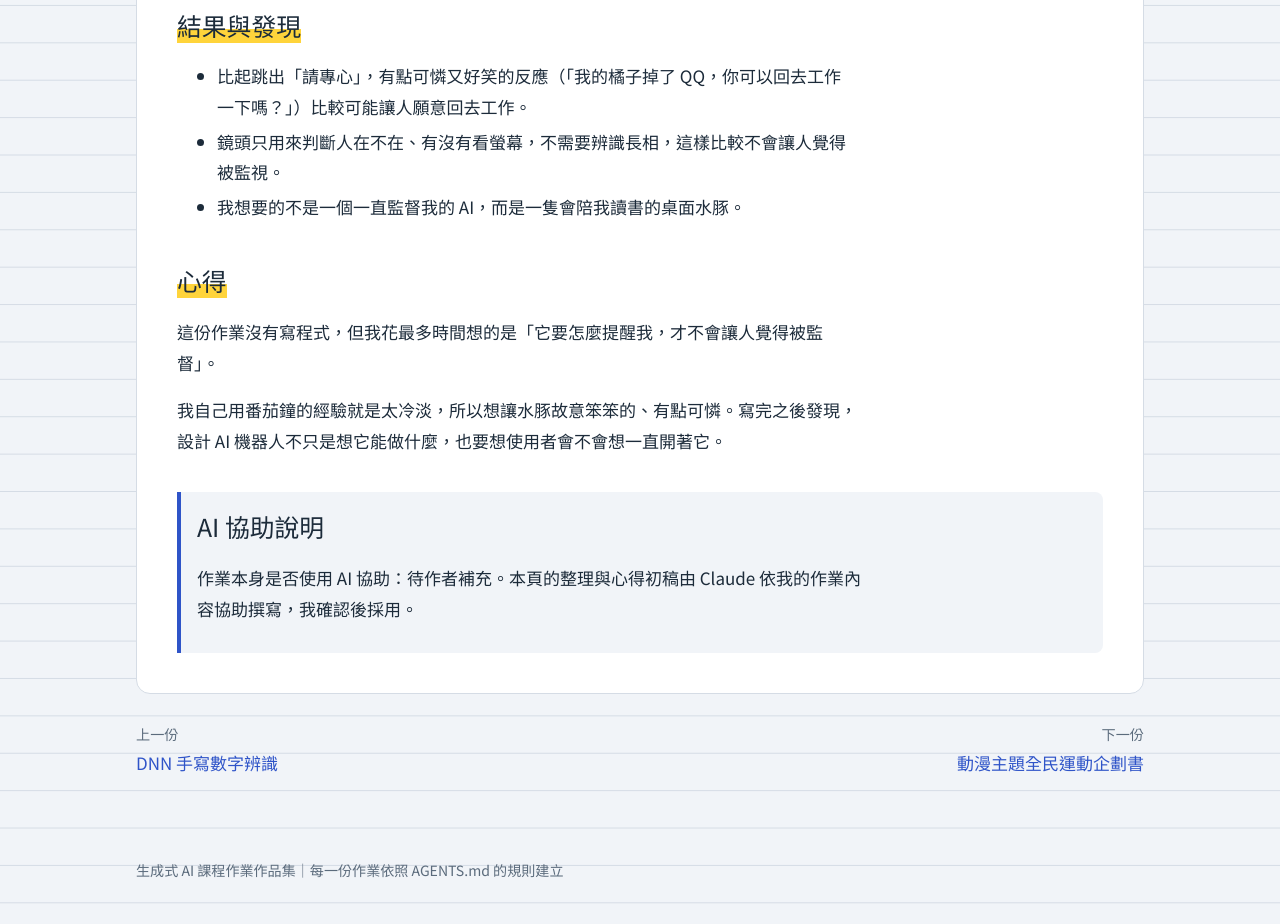
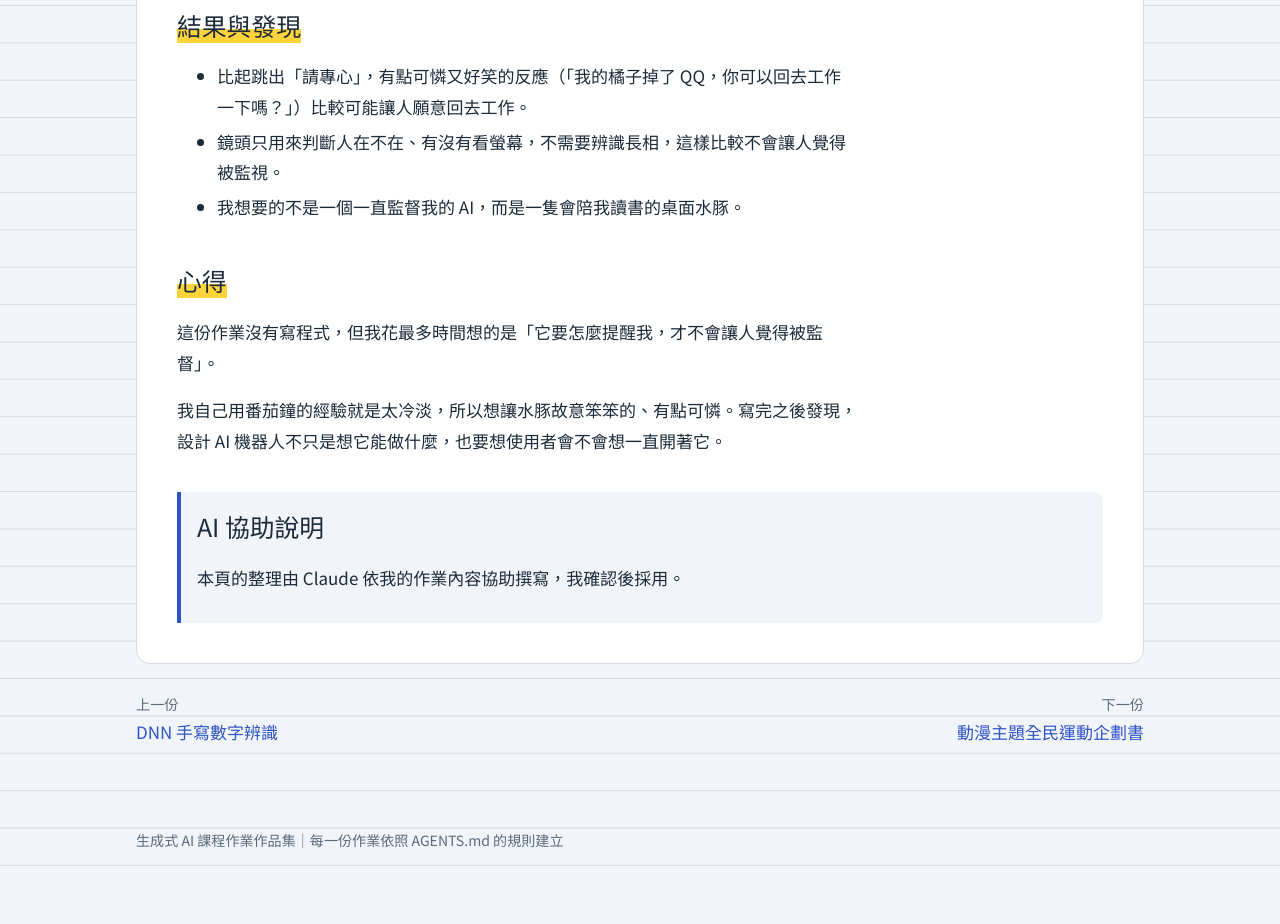
Before and after one commit to elainechiu2005-collab/genai-portfolio, a plain HTML site: page works/w03-cute-bot.html in a window 1280 px wide. Shown: the part 1042-1966 px from the top of the page. After the commit the page ends 1935 px from the top, so only its background shows below. Drawn offline with Linux system fonts and the light colour scheme; a web font is replaced by a local one.

Commit message:
Update w03-cute-bot.html

```diff
--- a/works/w03-cute-bot.html
+++ b/works/w03-cute-bot.html
@@ -52,7 +52,7 @@
 
     <section class="ai-note">
       <h2>AI 協助說明</h2>
-      <p>作業本身是否使用 AI 協助：待作者補充。本頁的整理與心得初稿由 Claude 依我的作業內容協助撰寫，我確認後採用。</p>
+      <p>本頁的整理由 Claude 依我的作業內容協助撰寫，我確認後採用。</p>
     </section>
   </article>
 
```
